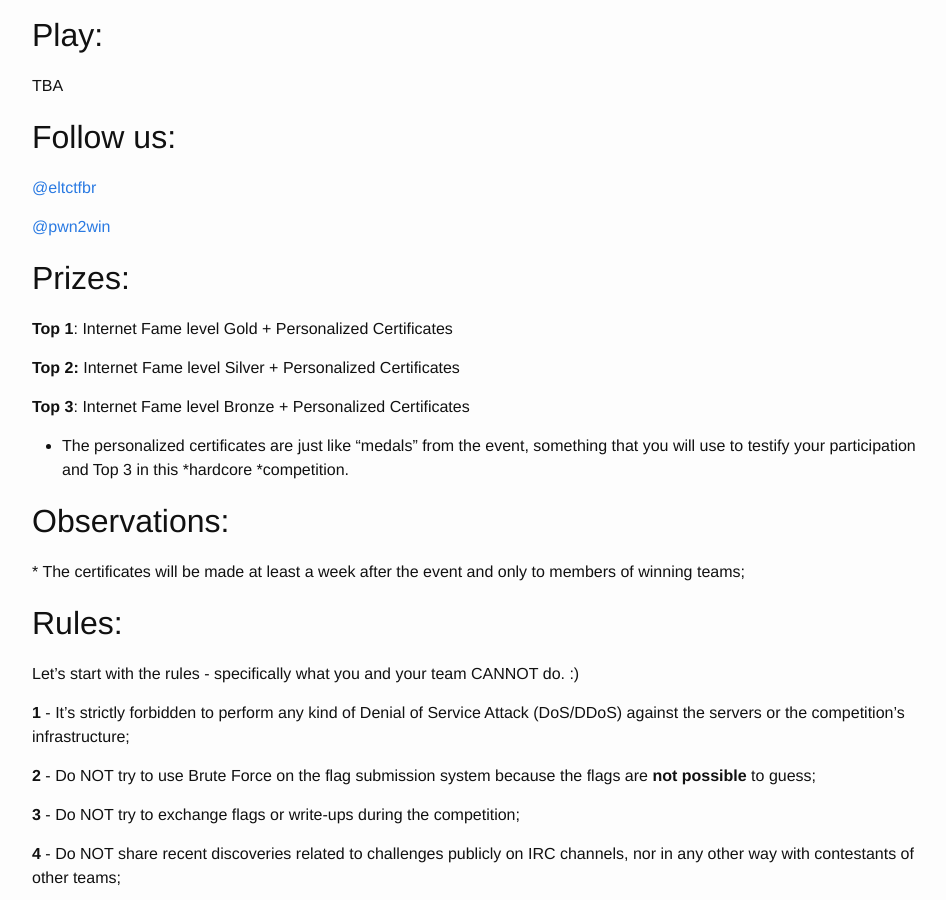
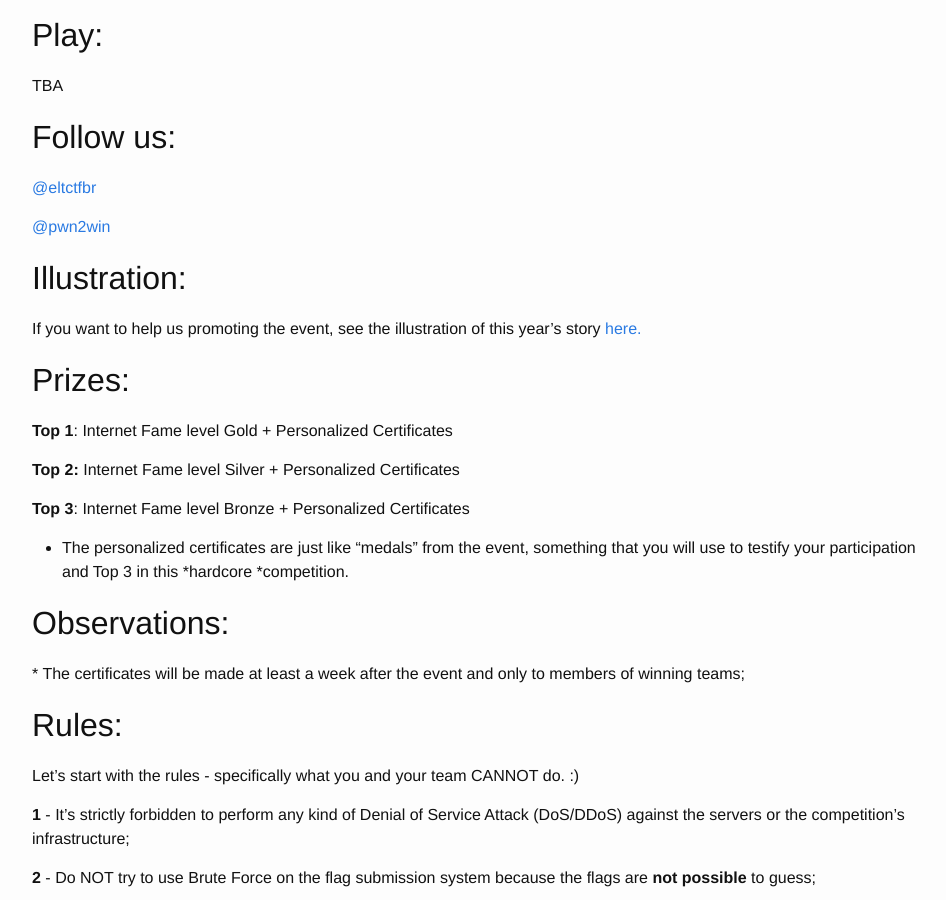
Before and after one commit to nusiloot/pwn2win.party, a Jekyll site: the page built from rules.md, in a window 1280 px wide and 900 px high, scrolled down 459 px. Shown: the whole window, without its empty margins (158-1104 px from the left). Built offline with Jekyll 4.4.1, drawn with Linux system fonts in a browser that asks for light colours.

Commit message:
Illustration link

```diff
--- a/rules.md
+++ b/rules.md
@@ -5,7 +5,6 @@ permalink: /rules/
 ---
 
 ## Who is behind it?
-
 
 The Pwn2Win CTF is being organized by members from '[Epic Leet Team](https://ctftime.org/team/9061){:target="_blank"}', a brazilian CTF team.
 
@@ -28,6 +27,9 @@ TBA
 
 [@pwn2win](https://twitter.com/pwn2win){:target="_blank"}
 
+## Illustration:
+
+If you want to help us promoting the event, see the illustration of this year's story [here.](http://bit.ly/Illustration-Pwn2Win2020){:target="_blank"}
 
 ## Prizes:
 
```
Also changed, not shown: regras.md (+2 -0 lines).
